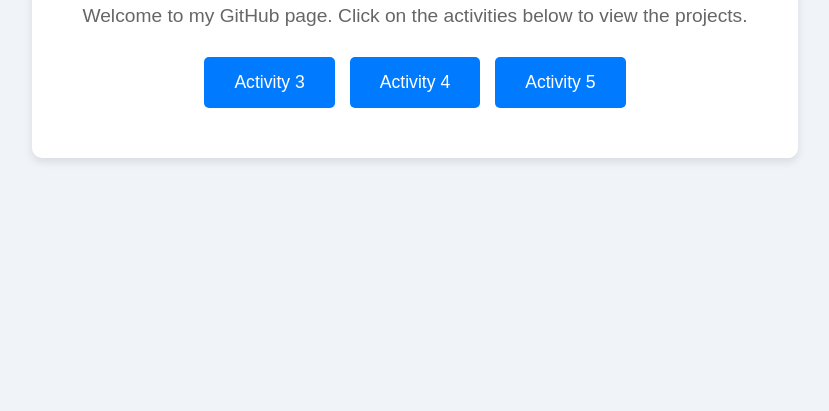
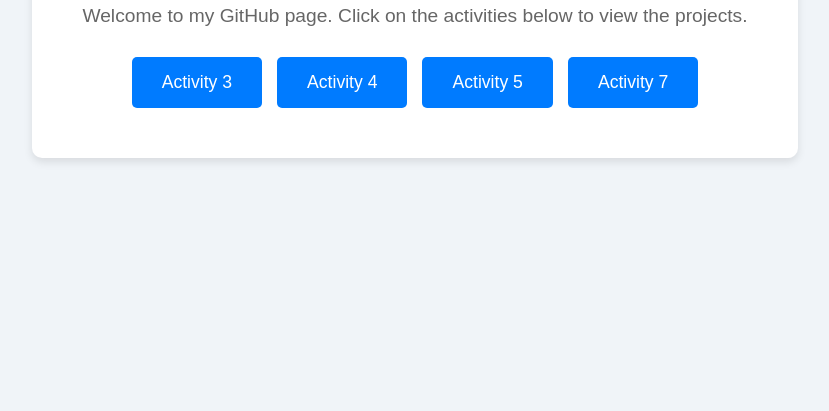
Before and after one commit to PeeKay025/peekay025.github.io, a plain HTML site: page index.html in a window 1280 px wide. Shown: the part 389-800 px from the top of the page, without its empty margins (225-1054 px from the left). Drawn offline with Linux system fonts and the light colour scheme.

Commit message:
Update index.html

```diff
--- a/index.html
+++ b/index.html
@@ -61,6 +61,7 @@
             <a href="https://peekay025.github.io" target="_blank" class="btn">Activity 3</a>
             <a href="webdev/index.html" target="_blank" class="btn">Activity 4</a>
             <a href="webdevact5/index.html" target="_blank" class="btn">Activity 5</a>
+            <a href="eldenring/index.html" target="_blank" class="btn">Activity 7</a>
         </div>
     </div>
 
```
